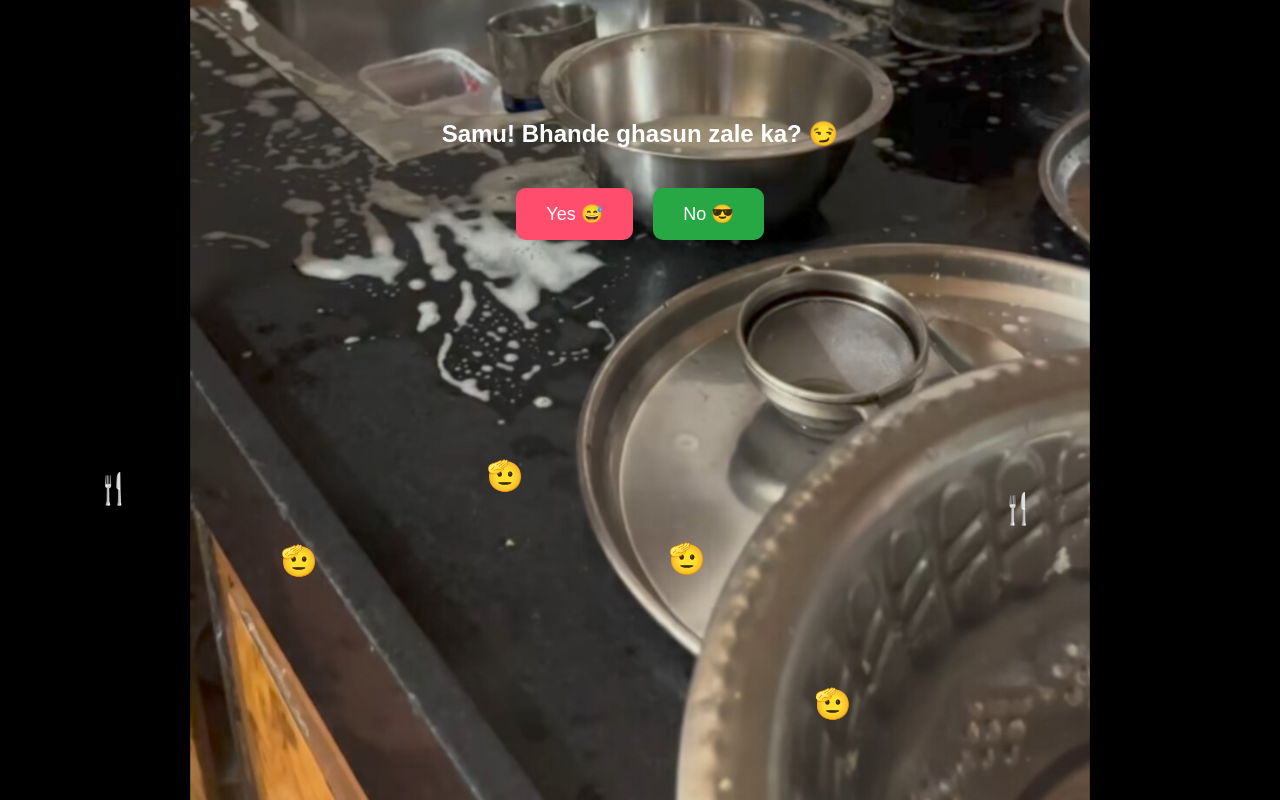
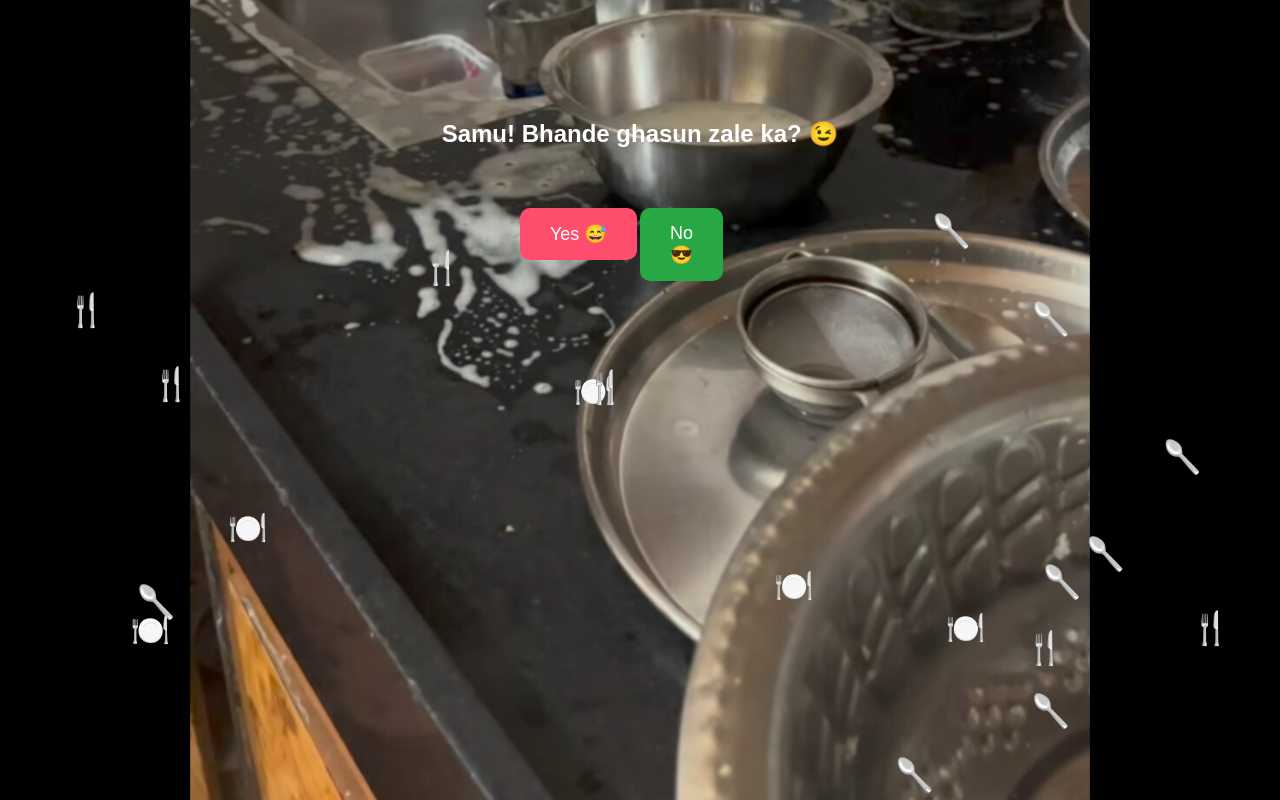
Before and after one commit to vikasmanchal24-web/Click, a plain HTML site: page index.html in a window 1280 px wide. Both pictures are taken after a click on the button "No 😎". Drawn offline with Linux system fonts and the light colour scheme.

Commit message:
Update index.html

```diff
--- a/index.html
+++ b/index.html
@@ -1,9 +1,6 @@
-<!DOCTYPE html>
-<html>
+<!DOCTYPE html><html>
 <head>
-<meta name="viewport" content="width=device-width, initial-scale=1.0">
-
-<style>
+<meta name="viewport" content="width=device-width, initial-scale=1.0"><style>
 
 body{
 text-align:center;
@@ -18,9 +15,8 @@ overflow:hidden;
 }
 
 .buttons{
-display:flex;
-justify-content:center;
-gap:20px;
+position:relative;
+display:inline-block;
 margin-top:40px;
 }
 
@@ -29,23 +25,27 @@ padding:15px 30px;
 font-size:18px;
 border:none;
 border-radius:10px;
+position:absolute;
 }
 
 #yes{
 background:#ff4d6d;
 color:white;
-position:relative;
+left:-120px;
+top:0;
 }
 
 #no{
 background:#28a745;
 color:white;
+left:0;
+top:0;
 }
 
 .emoji{
 position:fixed;
 top:-50px;
-font-size:30px;
+font-size:32px;
 animation:fall linear;
 }
 
@@ -54,35 +54,24 @@ animation:fall linear;
 100%{transform:translateY(110vh);}
 }
 
-</style>
-
-</head>
-
-<body>
-
-<h2>Samu! Bhande ghasun zale ka? 😏</h2>
-
-<div class="buttons">
+</style></head><body><h2>Samu! Bhande ghasun zale ka? 😉</h2><div class="buttons">
 <button id="yes">Yes 😅</button>
 <button id="no">No 😎</button>
-</div>
-
-<script>
+</div><script>
 
 const yesBtn=document.getElementById("yes");
 const noBtn=document.getElementById("no");
 
-let move=0;
+let angle=0;
 
 function moveYes(){
 
-move+=40;
+angle+=40;
 
-if(move>120){
-move=-120;
-}
+let x=Math.cos(angle)*100;
+let y=Math.sin(angle)*40;
 
-yesBtn.style.transform="translateX("+move+"px)";
+yesBtn.style.transform="translate("+x+"px,"+y+"px)";
 }
 
 yesBtn.addEventListener("mouseover",moveYes);
@@ -90,35 +79,36 @@ yesBtn.addEventListener("touchstart",moveYes);
 
 noBtn.onclick=function(){
 
-let emojis=["🍴","🫡"];
+if(navigator.vibrate){
+navigator.vibrate(400);
+}
 
-for(let i=0;i<6;i++){
+let emojis=["🍴","🍽️","🥄"];
+
+for(let i=0;i<20;i++){
+
+setTimeout(()=>{
 
 let e=document.createElement("div");
-
 e.innerHTML=emojis[Math.floor(Math.random()*emojis.length)];
-
 e.className="emoji";
 
 e.style.left=Math.random()*100+"vw";
-
-e.style.animationDuration=(3+Math.random()*2)+"s";
+e.style.animationDuration=(2+Math.random()*2)+"s";
 
 document.body.appendChild(e);
 
-setTimeout(()=>{
-e.remove();
-},5000);
+setTimeout(()=>e.remove(),4000);
+
+},i*100);
 
 }
 
 setTimeout(()=>{
 alert("Kai help Karu tuzi 👀🫰🏻");
-},800);
+},1000);
 
 }
 
-</script>
-
-</body>
+</script></body>
 </html>
```
